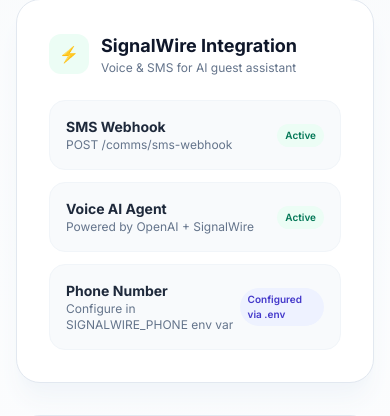
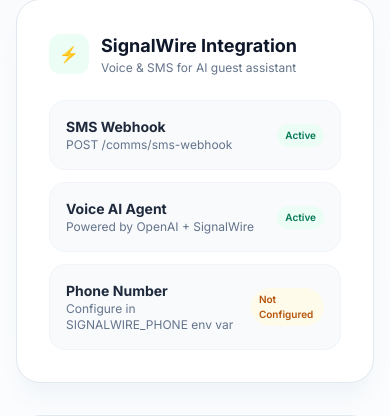
Before and after one commit to get-them666/bizstack-hosts, a FastAPI app: template templates/settings.html in a window 390 px wide. Shown: the part 632-1048 px from the top of the page. Run offline with FastAPI, Linux system fonts and the light colour scheme; the template is opened without the code that fills it, so the values that code supplies are empty; some libraries are stand-ins or nearby versions.

Commit message:
Add SignalWire phone number to site and settings

```diff
--- a/main.py
+++ b/main.py
@@ -256,7 +256,7 @@ async def comms_page(request: Request, db=Depends(get_db)):
         cur.execute("SELECT * FROM comms_logs ORDER BY created_at DESC LIMIT 50")
         comms = cur.fetchall()
 
-    return templates.TemplateResponse(request=request, name="comms.html", context={"user": {"email": user_email}, "comms": comms, "comms_count": comms_count})
+    return templates.TemplateResponse(request=request, name="comms.html", context={"user": {"email": user_email}, "comms": comms, "comms_count": comms_count, "signalwire_phone": os.getenv("SIGNALWIRE_PHONE", "")})
 
 # --- SETTINGS ---
 
@@ -265,7 +265,7 @@ async def settings_page(request: Request):
     is_authed, user_email = require_auth(request)
     if not is_authed:
         return RedirectResponse(url="/login", status_code=status.HTTP_303_SEE_OTHER)
-    return templates.TemplateResponse(request=request, name="settings.html", context={"user": {"email": user_email}, "stripe_configured": stripe_svc.is_configured()})
+    return templates.TemplateResponse(request=request, name="settings.html", context={"user": {"email": user_email}, "stripe_configured": stripe_svc.is_configured(), "signalwire_phone": os.getenv("SIGNALWIRE_PHONE", "")})
 
 # --- CALENDAR API ---
 
--- a/templates/comms.html
+++ b/templates/comms.html
@@ -33,7 +33,7 @@
                     </div>
                 </div>
                 <div class="mt-6 pt-4 border-t border-slate-700">
-                    <p class="text-xs text-slate-400">Webhook phone number configured via SignalWire Dashboard environment variables.</p>
+                    <p class="text-xs text-slate-400">{% if signalwire_phone %}Inbound messages to <span class="text-emerald-400 font-semibold">{{ signalwire_phone }}</span> hit the webhooks below.{% else %}Webhook phone number configured via SignalWire Dashboard environment variables.{% endif %}</p>
                 </div>
             </div>
 
--- a/templates/index.html
+++ b/templates/index.html
@@ -43,6 +43,7 @@
 
                 <!-- Action Buttons -->
                 <div class="hidden md:flex items-center gap-4">
+                    <a href="tel:+19482316699" class="text-sm font-semibold text-slate-700 hover:text-indigo-600 transition-colors">☎ +1 (948) 231-6699</a>
                     <a href="/login" class="text-sm font-medium text-slate-600 hover:text-indigo-600 transition-colors">Customer Login</a>
                     <a href="#analysis-form" class="inline-flex items-center justify-center px-4 py-2.5 text-sm font-semibold text-white bg-indigo-600 hover:bg-indigo-700 active:bg-indigo-800 rounded-xl transition-all shadow-sm shadow-indigo-200">
                         Start Checkout
@@ -67,6 +68,7 @@
             <a href="#pricing" class="block text-base font-medium text-slate-600 hover:text-indigo-600">Pricing</a>
             <a href="#faq" class="block text-base font-medium text-slate-600 hover:text-indigo-600">FAQ</a>
             <div class="pt-4 border-t border-slate-100 flex flex-col gap-3">
+                <a href="tel:+19482316699" class="text-center text-base font-semibold text-slate-700 hover:text-indigo-600">☎ +1 (948) 231-6699</a>
                 <a href="/login" class="text-center text-base font-medium text-slate-600 hover:text-indigo-600">Customer Login</a>
                 <a href="#analysis-form" class="text-center px-4 py-3 text-base font-semibold text-white bg-indigo-600 rounded-xl shadow-sm">Start Checkout</a>
             </div>
@@ -394,6 +396,7 @@
                 <span class="text-slate-500">| Sales Automation & Operational Ground Layers</span>
             </div>
             <p class="text-xs text-slate-500">&copy; 2026 BizStack Hosts. Secure Stripe payments integrated. All rights reserved.</p>
+            <a href="tel:+19482316699" class="text-sm font-semibold text-slate-300 hover:text-white transition-colors">☎ Call or Text the AI Assistant: +1 (948) 231-6699</a>
         </div>
     </footer>
 
--- a/templates/settings.html
+++ b/templates/settings.html
@@ -65,9 +65,13 @@
                     <div class="flex items-center justify-between p-4 rounded-2xl bg-slate-50 border border-slate-100">
                         <div>
                             <p class="text-sm font-bold text-slate-800">Phone Number</p>
-                            <p class="text-xs text-slate-500">Configure in SIGNALWIRE_PHONE env var</p>
+                            <p class="text-xs text-slate-500">{% if signalwire_phone %}{{ signalwire_phone }}{% else %}Configure in SIGNALWIRE_PHONE env var{% endif %}</p>
                         </div>
-                        <span class="px-2 py-1 bg-indigo-50 text-indigo-700 text-[10px] font-semibold rounded-full">Configured via .env</span>
+                        {% if signalwire_phone %}
+                        <span class="px-2 py-1 bg-emerald-50 text-emerald-700 text-[10px] font-semibold rounded-full">Configured</span>
+                        {% else %}
+                        <span class="px-2 py-1 bg-amber-50 text-amber-700 text-[10px] font-semibold rounded-full">Not Configured</span>
+                        {% endif %}
                     </div>
                 </div>
             </div>
```
